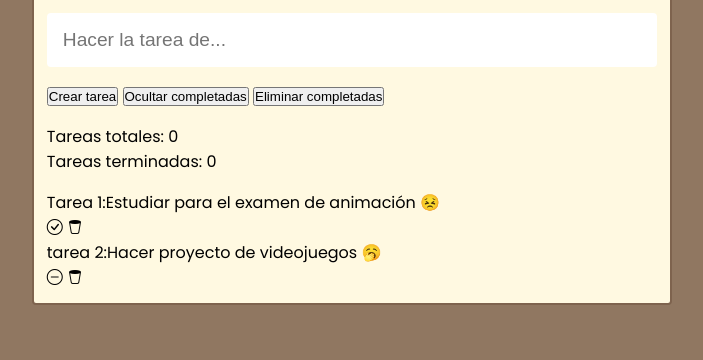
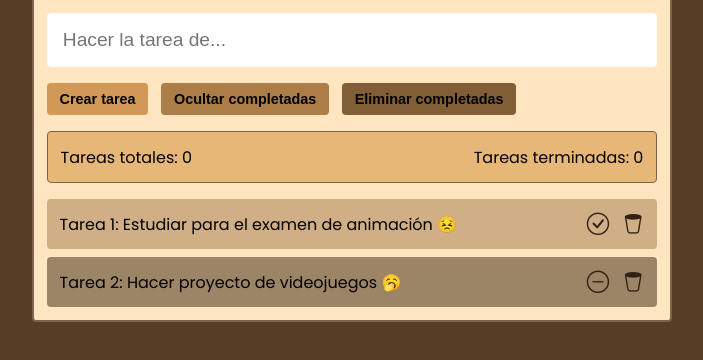
Before and after one commit to koretto777/Lista-tareas, a plain HTML site: page index.html in a window 1280 px wide. Shown: the part 110-470 px from the top of the page, without its empty margins (288-991 px from the left). Drawn offline with nearby package versions, Linux system fonts and the light colour scheme.

Commit message:
se concluyeron los estilos iniciales de la lista de tareas

```diff
--- a/index.html
+++ b/index.html
@@ -42,7 +42,7 @@
 
             <!-- tarea 1 -->
             <div class="tarea">
-                <p class="tarea-texto">Tarea 1:Estudiar para el examen de animación 😣</p>
+                <p class="tarea-texto">Tarea 1: Estudiar para el examen de animación 😣</p>
                 <div class="tarea-iconos">
                     <i class="bi bi-check-circle"></i>
                     <i class="bi bi-trash2"></i>
@@ -51,7 +51,7 @@
 
             <!-- estructura tarea 2 completada -->
             <div class="tarea tarea-completada">
-                <p class="tarea-texto">tarea 2:Hacer proyecto de videojuegos 🥱</p>
+                <p class="tarea-texto">Tarea 2: Hacer proyecto de videojuegos 🥱</p>
                 <div class="tarea-iconos">
                     <i class="bi bi-dash-circle"></i>
                     <i class="bi bi-trash2"></i>
--- a/style.css
+++ b/style.css
@@ -8,12 +8,26 @@
 
 :root {
     /* Colores de contenedor principales */
-    --bg-body: #907761;
-    --bg-contenedor: #fff9e1;
+    --bg-body: #583d25;
+    --bg-contenedor: #ffe5c0;
+    --bg-container-counter: rgb(231, 183, 120);
+    --bg-task: #d0af87;
+    --bg-task-complete: #9c8466;
 
     /* colores textos */
     --text-primary: #291c0e;
     --text-secundary: #34251b;
+    --text-counter: #a5521a;
+
+    /* colores botones */
+    --btn-add-color: #d29857;
+    --btn-hide-color: #ac7d47;
+    --btn-remove-color: #815e36;
+    --btn-add-color-hover: #ac7d47;
+    --btn-hide-color-hover: #815e36;
+    --btn-remove-color-hover: #563f25;
+    --btn-text-color: #000000;
+    --btn-text-color-hover: #fbfafa;
 
     /* espacios */
     --space-l: 1rem;
@@ -24,6 +38,10 @@
     --border-radius: 4px;
     --border-size: 2px;
     --border-contenedor: #7e634e;
+
+    /* iconos */
+    --icon-color: #322214;
+    --icon-color-hover: #fdf4ea;
 
 }
 
@@ -73,3 +91,112 @@ body {
     border-radius: var(--border-radius);
     border: none;
 }
+
+.contenedor-botones {
+    display: flex;
+    flex-wrap: wrap;
+    gap: var(--space-n);
+    width: 100%;
+}
+
+.boton {
+    color: var(--btn-text-color);
+    padding: var(--space-s) var(--space-n);
+    border: none;
+    border-radius: var(--border-radius);
+    font-size: .9rem;
+    font-weight: 700;
+    cursor: pointer;
+}
+
+.boton:hover {
+    color: var(--btn-text-color-hover);
+}
+
+.boton-agregar {
+    background-color: var(--btn-add-color);
+}
+
+.boton-agregar:hover {
+    background-color: var(--btn-add-color-hover);
+}
+
+.boton-ocultar {
+    background-color: var(--btn-hide-color);
+}
+
+.boton-ocultar:hover {
+    background-color: var(--btn-hide-color-hover);
+}
+
+.boton-eliminar {
+    background-color: var(--btn-remove-color);
+}
+
+.boton-eliminar:hover {
+    background-color: var(--btn-remove-color-hover);
+}
+
+.conteo-conteo {
+    display: flex;
+    justify-content: space-between;
+    gap: var(--space-n);
+    padding: var(--space-n);
+    background-color: var(--bg-container-counter);
+    border: 1px solid var(--border-contenedor);
+    border-radius: var(--border-radius);
+}
+
+.contenedro-conteo p {
+    color: var(--text-counter);
+    font-size: .95rem;
+}
+
+.tareas-totales
+.tareas-terminadas {
+    color: var(--text-primary);
+    font-weight: 700;
+}
+
+.contenedor-tareas {
+    display: flex;
+    flex-direction: column;
+    gap: var(--space-s);
+    width: 100%;
+}
+
+.tarea {
+    display: flex;
+    justify-content: space-between;
+    align-items: center;
+    gap: var(--space-n);
+    padding: var(--space-s) var(--space-n);
+    border-radius: var(--border-radius);
+    background-color: var(--bg-task);
+}
+
+.tarea-texto {
+    flex-grow: 1;
+}
+
+.tarea-iconos {
+    flex-grow: 0;
+    flex-shrink: 0;
+
+    display: flex;
+    gap: var(--space-n);
+}
+
+.tarea-iconos i {
+    font-size: 1.4rem;
+    color: var(--icon-color);
+    cursor: pointer;
+}
+
+.tarea-iconos i:hover {
+    color: var(--icon-color-hover);
+}
+
+.tarea-completada {
+    background-color: var(--bg-task-complete);
+}
```
